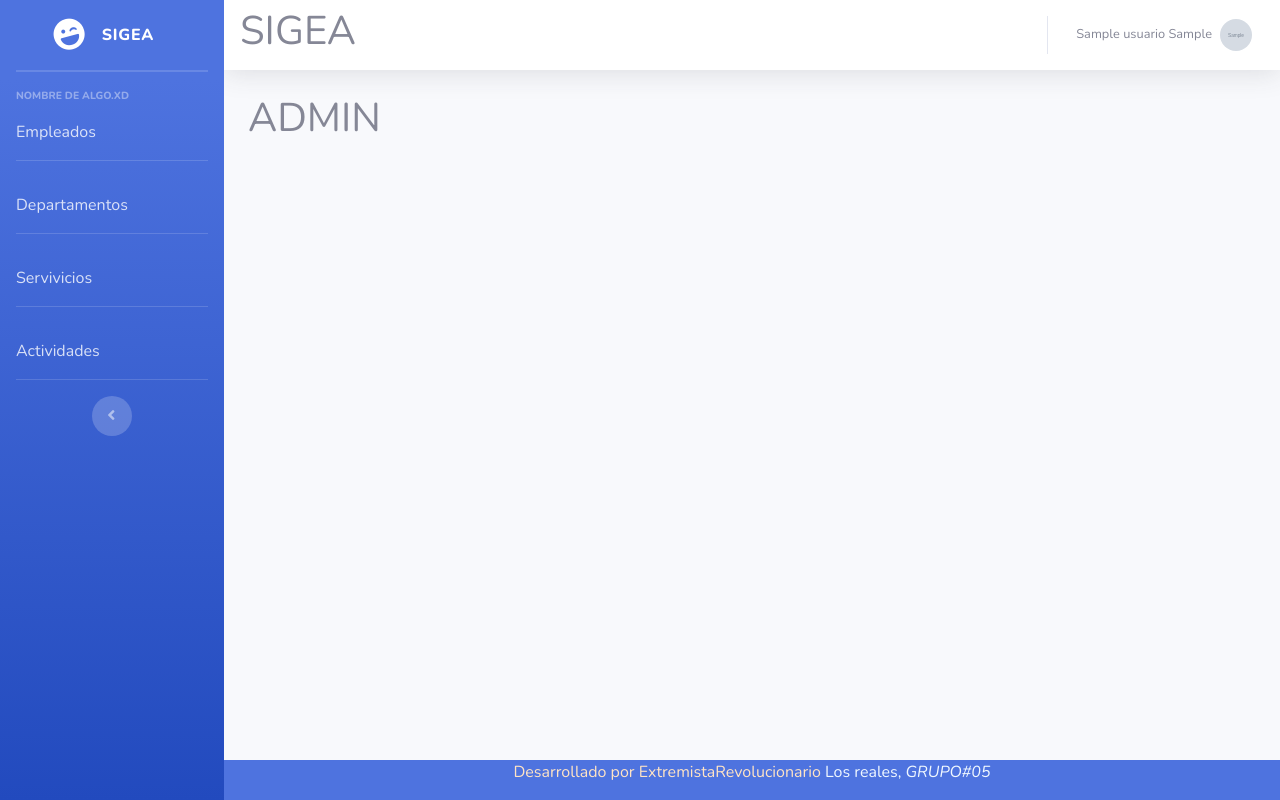
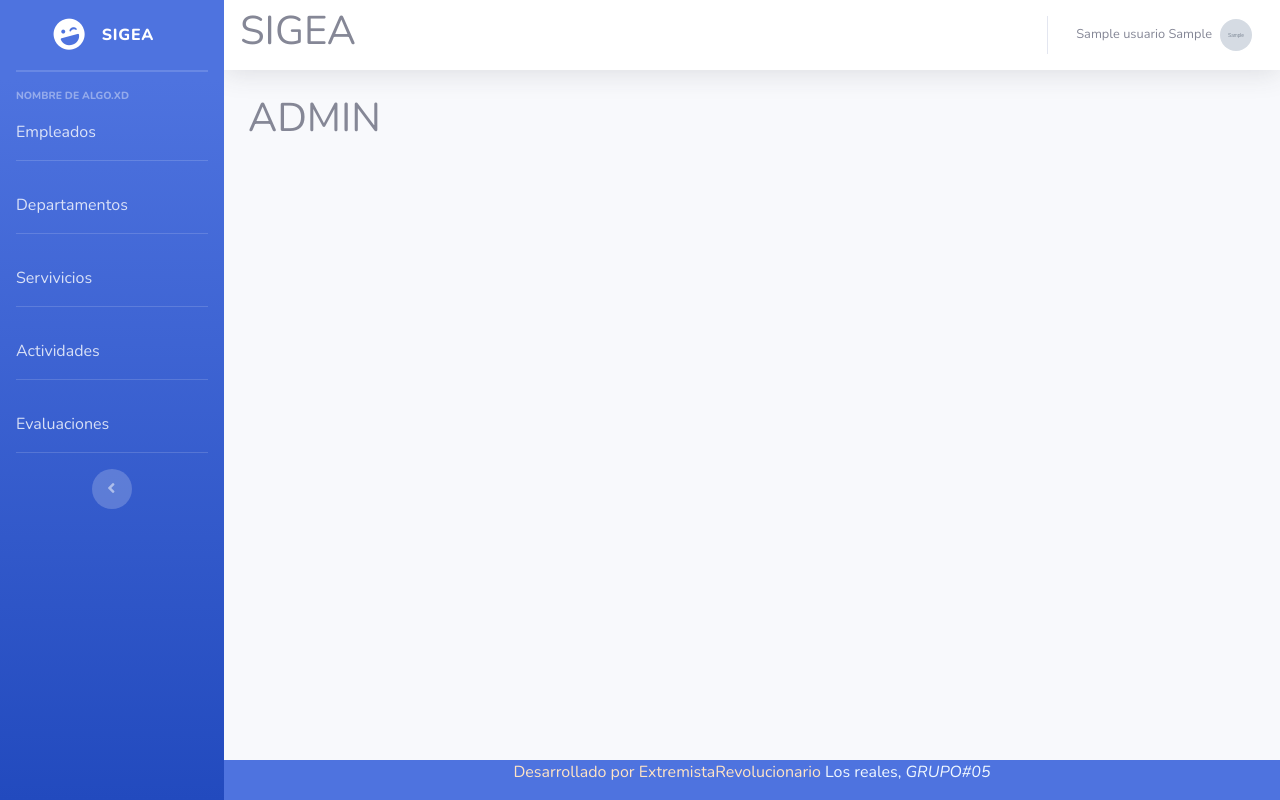
Before and after one commit to DanGG19/SIGEA-Lans-Law-Global, a Django app: page / in a window 1280 px wide. Run offline with Django 5.2, Linux system fonts and the light colour scheme; a user stored in the database is signed in; tables that the repository leaves empty hold one stand-in row (values such as "Sample post"); grey boxes marked "Sample" are stand-in pictures; parts of the project's set-up code (start-up, migrations or seed data) failed here and were passed over; some libraries are stand-ins or nearby versions.

Commit message:
Personalización del SIDE-NAVBAR
Se modificó el Side-Navbar para que dependiendo del tipo de usuario se muestren ciertas opciones, también se agregó un reseteo de caché para que al reinicio de la app se cierren todas las sesiones.

```diff
--- a/SIGEA_APP/templates/SIGEA_APP/Side-navbar.html
+++ b/SIGEA_APP/templates/SIGEA_APP/Side-navbar.html
@@ -20,13 +20,15 @@
     <!-- Nav Item - Reportes -->
     <li class="nav-item">
 
-        <a class="nav-link" href="{% url 'usuario_list' %} " >Empleados </a>
+        <a class="nav-link" href="{% url 'usuario_list' %} " >Empleados</a>
         <hr class="sidebar-divider d-none d-md-block">
         <a class="nav-link" href="{% url 'departamento_list' %}">Departamentos</a>
         <hr class="sidebar-divider d-none d-md-block">
         <a class="nav-link" href="{% url 'servicio_list' %}">Servivicios</a>
         <hr class="sidebar-divider d-none d-md-block">
         <a class="nav-link" href="{% url 'actividades' %}">Actividades</a>
+        <hr class="sidebar-divider d-none d-md-block">
+        <a class="nav-link" href="{% url 'evaluacion_list' %}">Evaluaciones</a>
 
 
         <!-- Apartado de reportes, IMPLEMENTAR LUEGO-->
@@ -49,9 +51,23 @@
         </div> {% endcomment %}
     </li>
     {% elif pruebita == 2 %}
-
+      <li class="nav-item">
+        <a class="nav-link" href="{% url 'usuario_list' %} " >Empleados</a>
+        <hr class="sidebar-divider d-none d-md-block">
+        <a class="nav-link" href="{% url 'actividades' %}">Actividades</a>
+      </li>
     {% elif pruebita == 3 %}
-
+        <li class="nav-item">
+            <a class="nav-link" href="{% url 'actividades' %}">Actividades</a>
+            <hr class="sidebar-divider d-none d-md-block">
+            <a class="nav-link" href="{% url 'evaluacion_list' %}">Evaluaciones</a>
+            <hr class="sidebar-divider d-none d-md-block">
+            <a class="nav-link" href="{% url 'departamento_list' %}">Departamentos</a>
+        </li>
+    {% elif pruebita == 4 %}
+        <li class="nav-item">
+            <a class="nav-link" href="{% url 'actividades' %}">Actividades</a>
+        </li>
     {% endif %}
     <!-- Divider -->
     <hr class="sidebar-divider d-none d-md-block">
--- /dev/null
+++ b/SIGEA_APP/templates/SIGEA_APP/jefe_departamento/index.html
@@ -0,0 +1,6 @@
+{% extends 'SIGEA_APP/base.html' %}
+
+{% block title %}JEFE DE DEPARTAMENTO{% endblock %}
+{% block content %}
+    <h1>JEFE DE DEPARTAMENTO</h1>
+{% endblock %}
```
Also changed, not shown: SIGEA/settings.py (+9 -0 lines), media/fotos_perfil/yo_jc27xGq.jpg (added), 1 other file.
